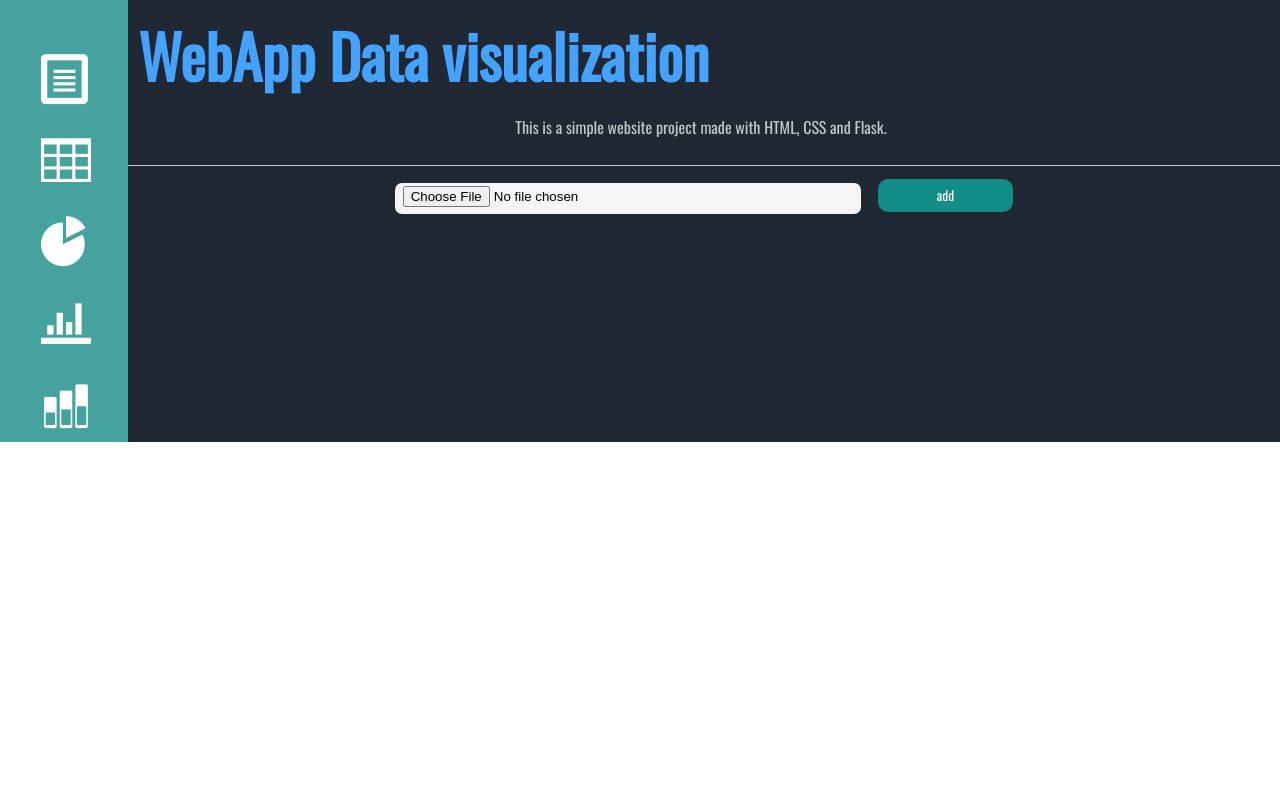
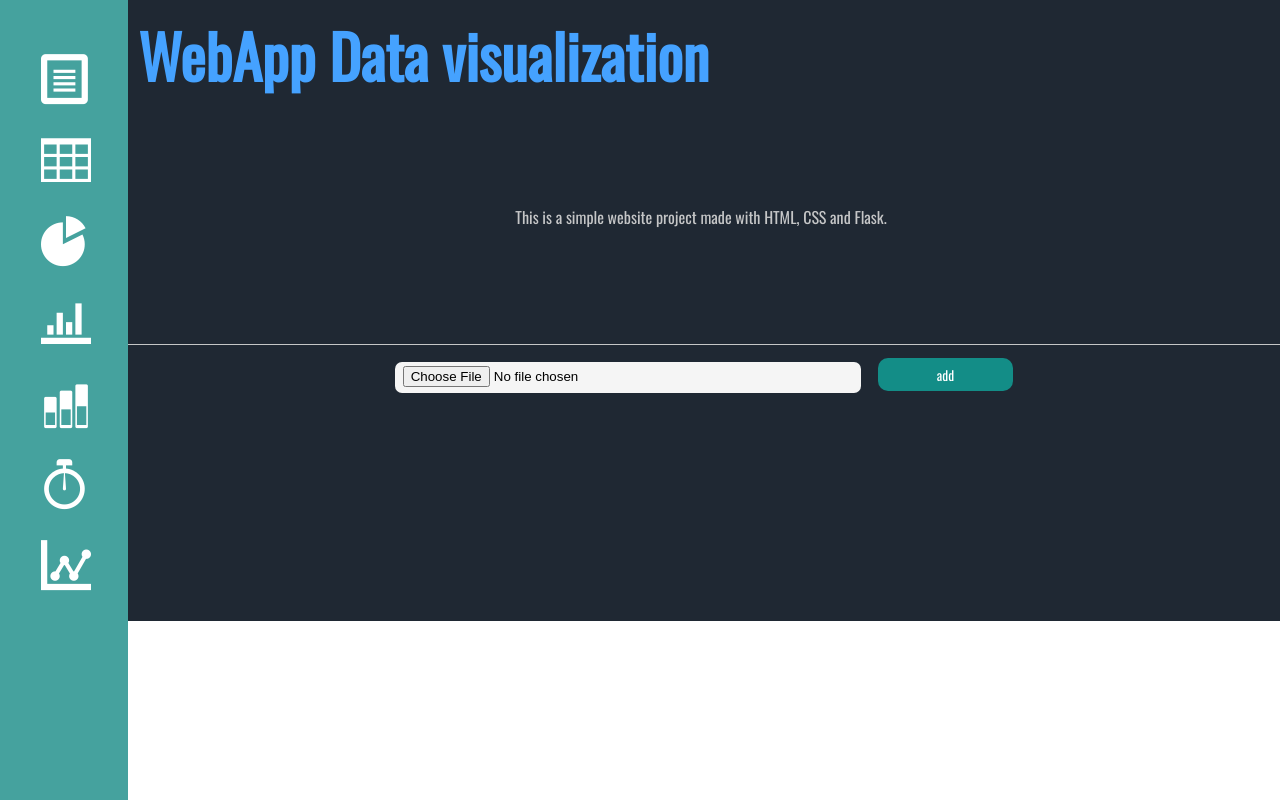
Before and after one commit to AndresRubianoM/Web-DataVisualization, a Flask app: template app/templates/start.html in a window 1280 px wide. Run offline with Flask 2, Linux system fonts and the light colour scheme; the template is opened without the code that fills it, so the values that code supplies are empty; some web fonts are replaced.

Commit message:
correction variable template states

```diff
--- a/app/static/css/style.css
+++ b/app/static/css/style.css
@@ -108,6 +108,7 @@ tr:hover {
 .menu-container {
     background-color:#45A29E;
     margin: 0;
+    height: 100vh;
 }
 
 /* ----------------------------------------------------------- */
```
